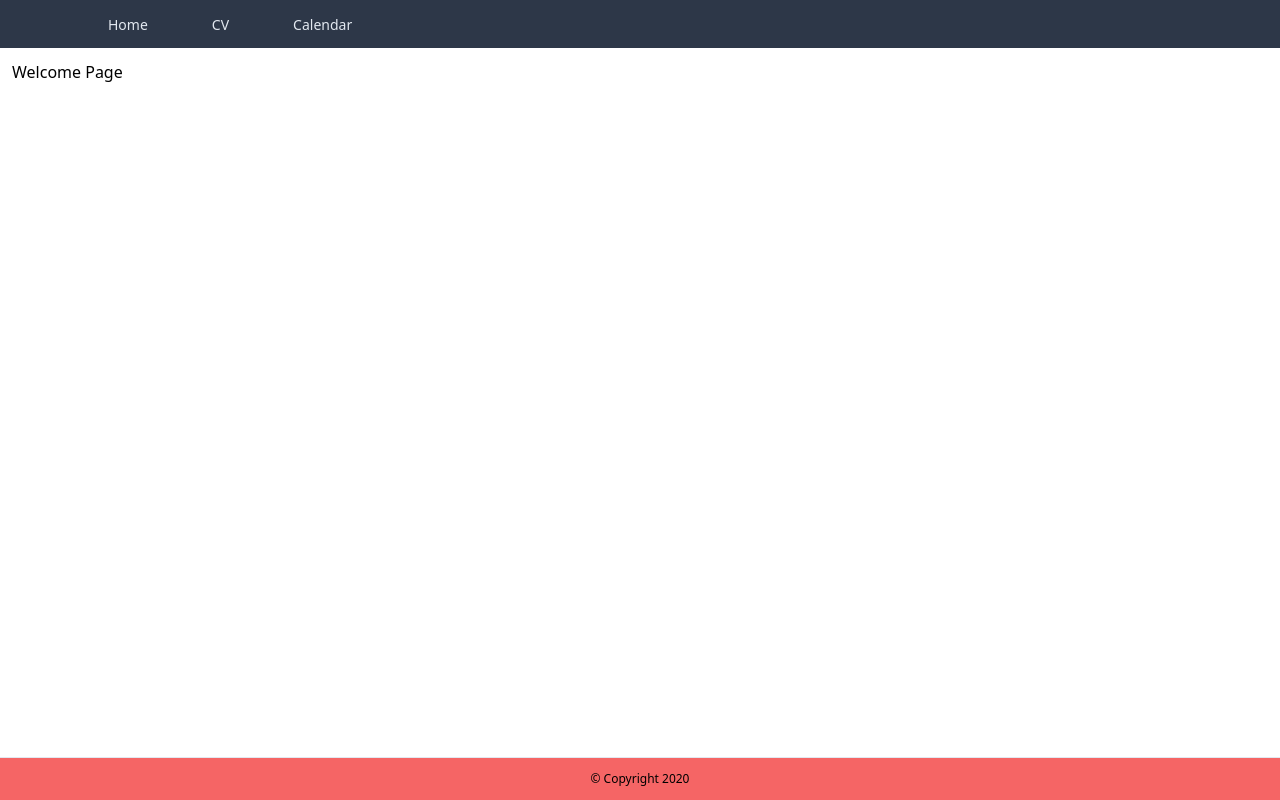
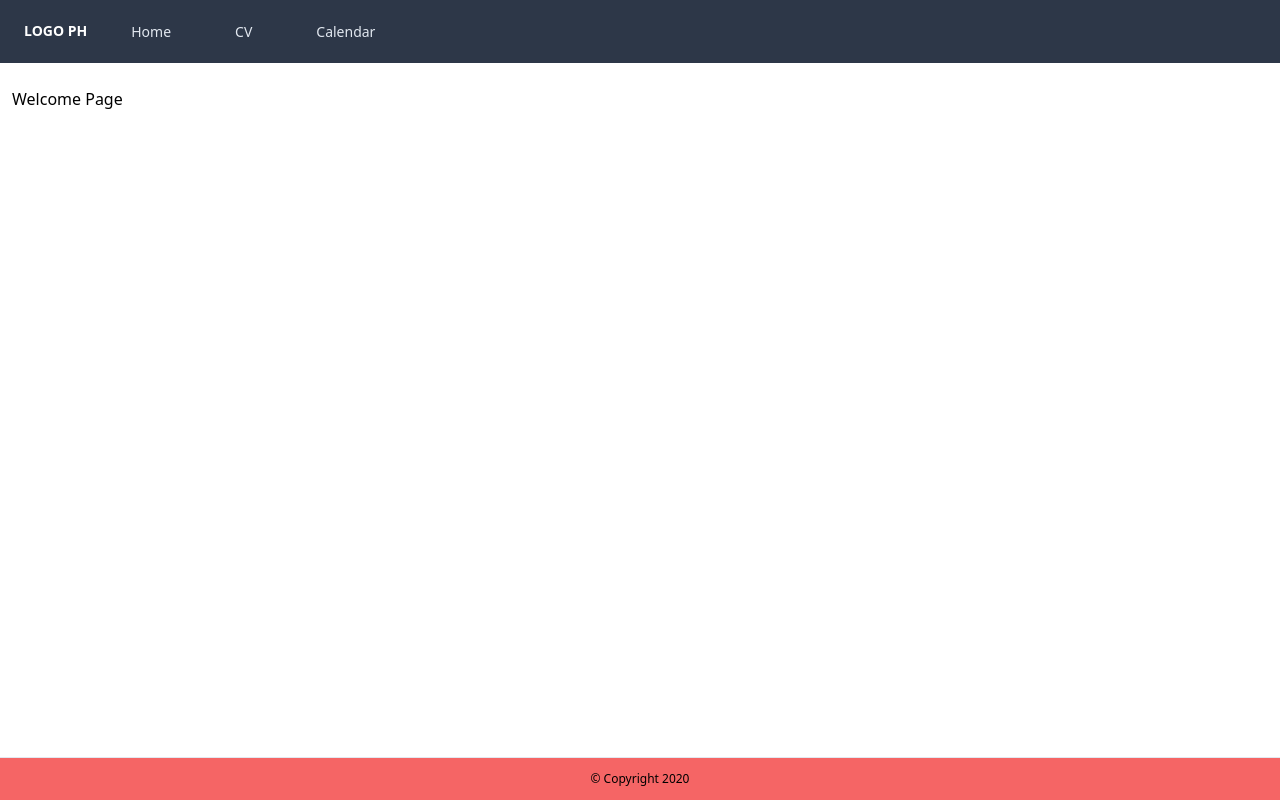
Before and after one commit to kocharalampidis/Personal-Website, a React (Create React App) app: page /welcome in a window 1280 px wide. Built offline with nearby package versions, Linux system fonts and the light colour scheme.

Commit message:
created transition nav menu

```diff
--- a/src/components/Navbar.js
+++ b/src/components/Navbar.js
@@ -1,11 +1,43 @@
 import React from 'react'
 import { FontAwesomeIcon } from '@fortawesome/react-fontawesome'
-import { faBars } from '@fortawesome/free-solid-svg-icons'
+import { faBars, faWindowClose } from '@fortawesome/free-solid-svg-icons'
 import Navigation from './Navigation'
 
-function Navbar(){
-    return(
-        <nav class="bg-gray-800">
+export default function Navbar() {
+  const [navbarOpen, setNavbarOpen] = React.useState(false);
+  return (
+    <>
+      <nav className="relative flex flex-wrap items-center justify-between px-2 py-3 navbar-expand-lg bg-gray-800 mb-3">
+        <div className="container px-4 mx-auto flex flex-wrap items-center justify-between">
+          <div className="w-full relative flex justify-between lg:w-auto lg:static lg:block lg:justify-start">
+            <p class="text-sm font-bold leading-relaxed inline-block mr-4 py-2 whitespace-no-wrap uppercase text-white">
+                Logo PH
+            </p>
+            <button
+              class="text-white cursor-pointer text-xl leading-none px-3 py-1 border border-solid border-transparent rounded bg-transparent block lg:hidden outline-none focus:outline-none"
+              type="button"
+              onClick={() => setNavbarOpen(!navbarOpen)}
+            >
+              <FontAwesomeIcon  icon={faBars} />
+            </button>
+          </div>
+          <div
+            class={
+              "lg:flex flex-grow items-center" +
+              (navbarOpen ? " flex" : " hidden")
+            }
+          >
+           <Navigation/>
+          </div>
+        </div>
+      </nav>
+    </>
+  );
+}
+
+
+
+{/* <nav class="bg-gray-800">
     <div class="max-w-7xl mx-auto px-2 sm:px-6 lg:px-8">
         <div class="relative flex items-center justify-between h-12">
             <div class="flex-1 flex items-center justify-center sm:items-stretch sm:justify-start">
@@ -16,22 +48,22 @@ function Navbar(){
                             />
                         </button>
                     </div>
-                            <div class="hidden sm:block sm:ml-6">
+                    <div class={
+                      "hidden sm:block sm:ml-6" +
+              (navbarOpen ? " flex" : " hidden")
+                                }>
                         <div class="flex">
                             <Navigation/>
                         </div>
                     </div>
             </div>
      </div>
-
+class={
+              "lg:flex flex-grow items-center" +
+              (navbarOpen ? " flex" : " hidden")
+            }
+          >
 
 
     </div>
-      </nav>
-
-
-    );
-
-}
-
-export default Navbar;
+</nav> */}
--- a/src/components/Navigation.js
+++ b/src/components/Navigation.js
@@ -5,7 +5,7 @@ import { Link } from 'react-router-dom'
 
 function Navigation(){
     return(
-        <div class="hidden sm:block sm:ml-6">
+        <div class="">
             <ul  class="list-reset md:flex sm:flex">
                 <li class="mr-6">
                     <Link
```
Lines whose indentation alone changed are shown as unchanged.
